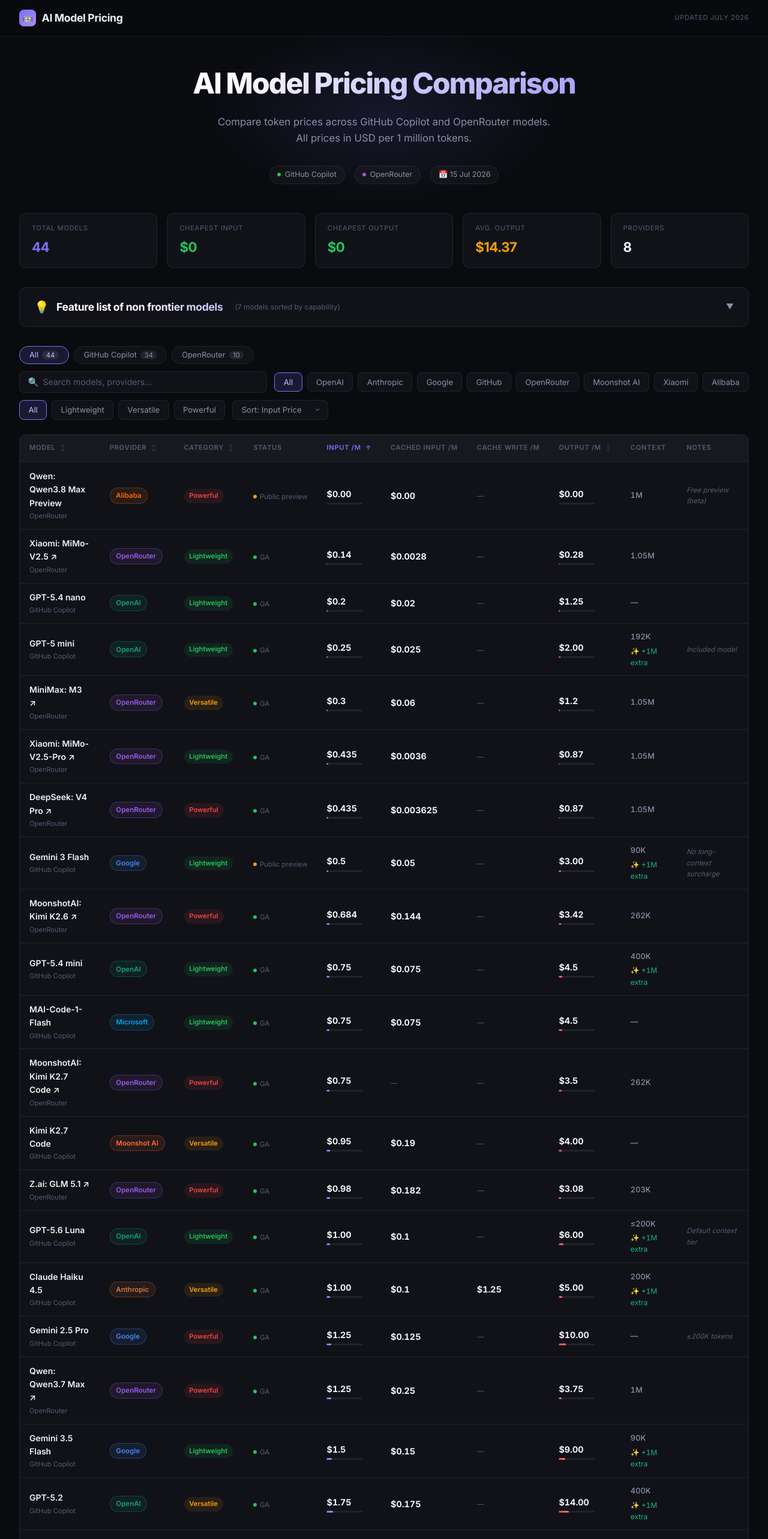
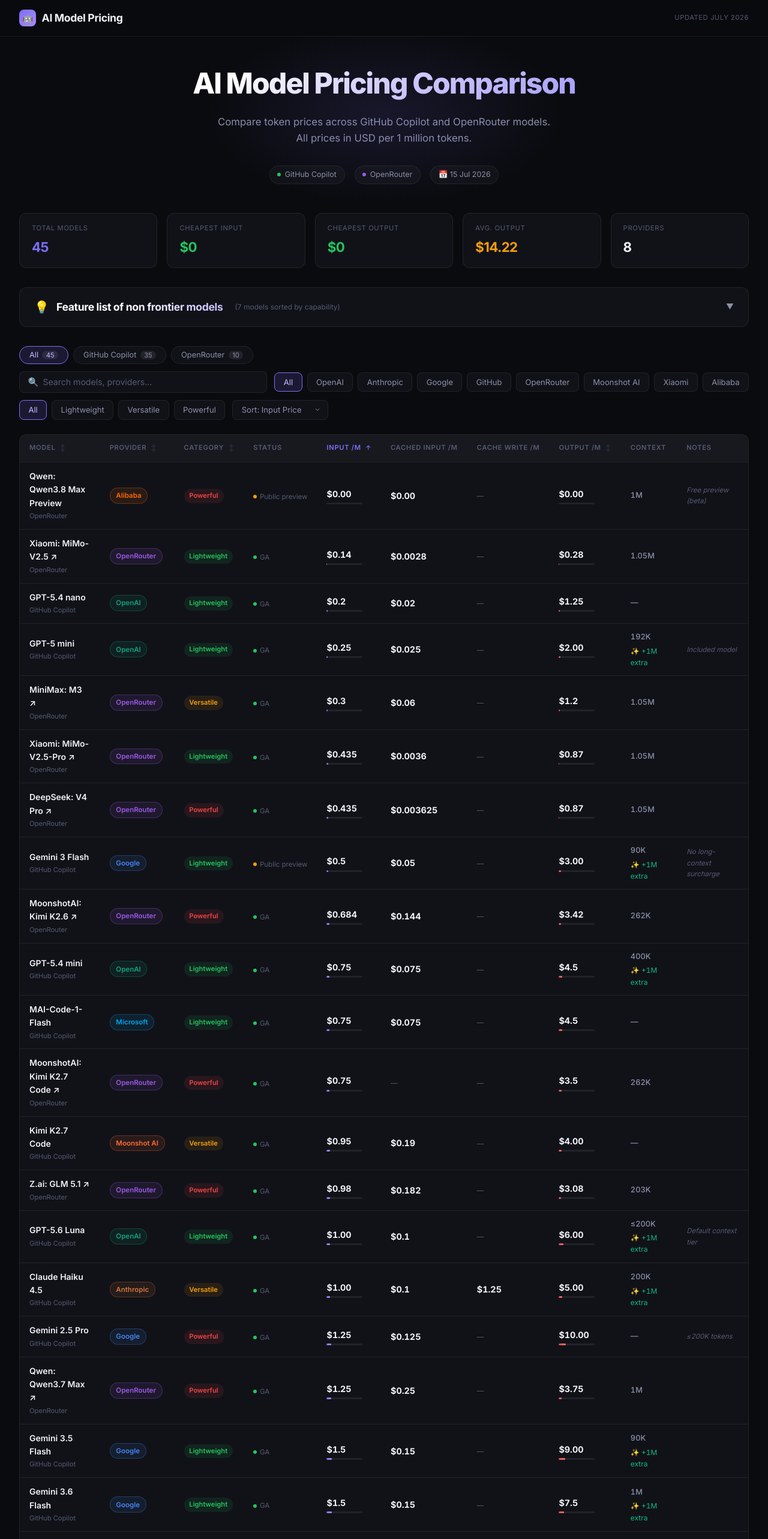
Before and after one commit to madeindigio/copilot-models-pricing-comparator, a React (Vite) app: page / in a window 1280 px wide. Shown: the top 2566 px of the page at 60% size. Built offline with nearby package versions, Linux system fonts and the light colour scheme.

Commit message:
feat: update pricing for Gemini 3.6

```diff
--- a/src/data/models.ts
+++ b/src/data/models.ts
@@ -453,6 +453,19 @@ export const models: ModelPricing[] = [
     contextWindow: '90K',
     supports1MContext: true,
   },
+  {
+    id: 'gemini-3.6-flash',
+    name: 'Gemini 3.6 Flash',
+    provider: 'Google',
+    source: 'GitHub Copilot',
+    status: 'GA',
+    category: 'Lightweight',
+    inputPrice: 1.50,
+    cachedInputPrice: 0.15,
+    outputPrice: 7.50,
+    contextWindow: '1M',
+    supports1MContext: true,
+  },
   // ── Microsoft ────────────────────────────────────────────────────────────
   {
     id: 'mai-code-1-flash',
```
Also changed, not shown: 2 other files (tests, documents, lock files or other folders).
